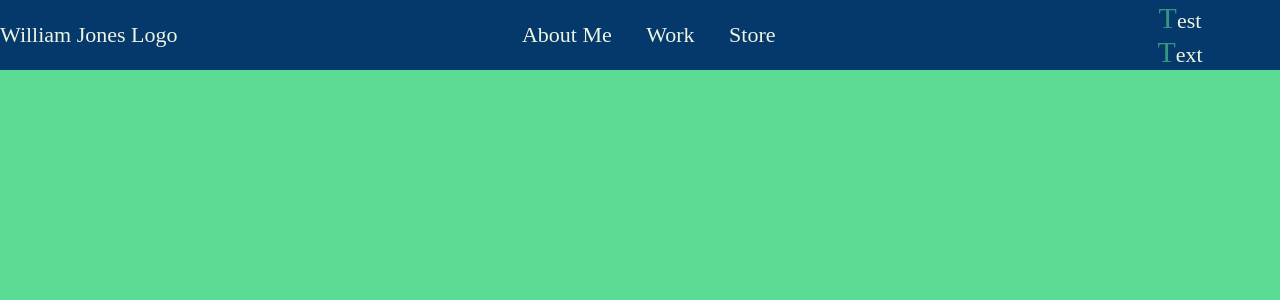
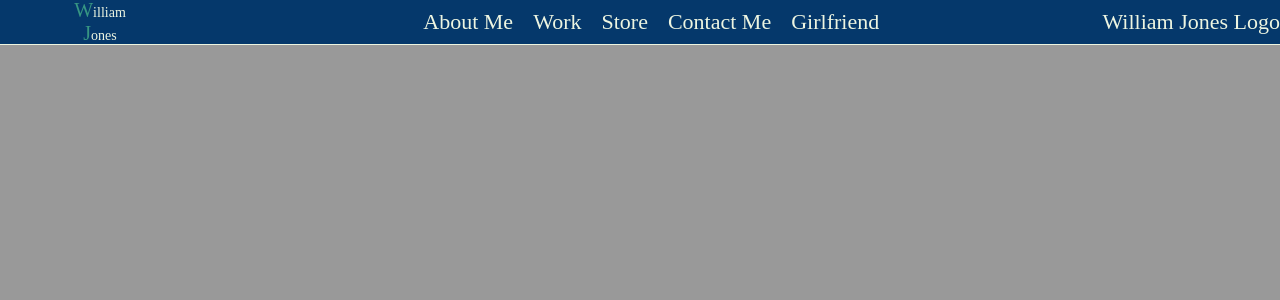
Before and after one commit to wjonesusna2012/my-site, a React (Create React App) app: page / in a window 1280 px wide. Shown: the top 300 px of the page. Built offline with nearby package versions, Linux system fonts and the light colour scheme.

Commit message:
Added in Theme Provider for global store of menuItems across multiple components

```diff
--- a/src/App.js
+++ b/src/App.js
@@ -1,11 +1,15 @@
 import React from 'react';
 import './App.css';
 import NavigationMenu from './navigation/navigationMenu';
-
+// import Card from './card/card';
 function App() {
   return (
     <div className="App">
       <NavigationMenu />
+      {/* <Card
+        description="This is a random image I found using unsplash.it by putting in the desired dimensions of what I wish to acquire. Pretty cool, huh? Also my doggy is cute."
+        imageName="test.jpg"
+      /> */}
     </div>
   );
 }
--- a/src/navigation/constants.tsx
+++ b/src/navigation/constants.tsx
@@ -14,7 +14,7 @@ export const AboutMeElements: Array<NavigationGridElement> = [
   { elementName: 'education', elementText: 'Education' },
 ];
 export const WorkElements: Array<NavigationGridElement> = [
-  { elementName: 'frontend', elementText: 'Front End' },
+  { elementName: 'frontend', elementText: 'Frontend' },
   { elementName: 'backend', elementText: 'Backend' },
   { elementName: 'navy', elementText: 'Navy' },
 ];
@@ -24,12 +24,23 @@ export const StoreElements: Array<NavigationGridElement> = [
   { elementName: 'projects', elementText: 'Project Materials' },
 ];
 
+export const contactElements: Array<NavigationGridElement> = [
+  { elementName: 'email', elementText: 'Email' },
+  { elementName: 'phone', elementText: 'Phone' },
+];
+
+export const girlfriendElements: Array<NavigationGridElement> = [
+  { elementName: 'job', elementText: 'Job' },
+  { elementName: 'personal', elementText: 'Children\'s School', }
+];
+
 export const menuElements: Array<MenuElement> = [
   { menuElementName: 'about', menuElementText: 'About Me', menuElementArray: AboutMeElements, },
   { menuElementName: 'work', menuElementText: 'Work', menuElementArray: WorkElements },
   { menuElementName: 'store', menuElementText: 'Store', menuElementArray: StoreElements },
+  { menuElementName: 'contact', menuElementText: 'Contact Me', menuElementArray: contactElements },
+  { menuElementName: 'girlfriend', menuElementText: 'Girlfriend', menuElementArray: girlfriendElements },
 ];
 
-
-export const wWords = ['Weather', 'Watermelon', 'Witchcraft'];
-export const jWords = ['Jackalope', 'Jezabelle', 'Jazz'];
+export const wWords = ['Wounded', 'Woodworking', 'Weather', 'Wombo', 'Warrior'];
+export const jWords = ['Jack-of-all-trades', 'Jira', 'Jazz', 'Jock', 'Jabberwocky', 'Juxtaposition', 'Jack-o-lantern'];
--- a/src/navigation/gridElement.tsx
+++ b/src/navigation/gridElement.tsx
@@ -1,27 +1,45 @@
 import * as React from 'react';
-import { useState } from 'react';
 import { NavigationGridElement } from './constants';
 import '../styles/navigation.css';
+import { MyContextProps, MyContext } from '../themes/themeProvider';
 
 interface GridElementProps {
   elements: Array<NavigationGridElement>,
   elementText: string,
-  expanded: boolean,
-  onClick: () => void,
+  elementName: string,
 }
 
-const GridElement: React.FC<GridElementProps> = ({elements, expanded, elementText}) => {
-  const [selectedElement, setSelectedElement] = useState('');
+const GridElement: React.FC<GridElementProps> = ({elements, elementName, elementText}) => {
+  // Type cannot be undefined once used
+  const context: MyContextProps | undefined = React.useContext<MyContextProps | undefined>(MyContext)!;
+  const { selected, setSelected } = context;
+  const onClickHandler = (e: React.MouseEvent) => {
+    e.preventDefault();
+    if (selected.expandedMenu === elementName) {
+      setSelected({selected: { selectedElement: selected.selectedElement, selectedMenu: selected.selectedMenu, expandedMenu: ''}});
+    } else {
+      setSelected({selected: { selectedElement: selected.selectedElement, selectedMenu: selected.selectedMenu, expandedMenu: elementName}});
+    }
+  };
   return (
-    <li className="NavFlexItemStatic">
+    <li
+      className={`NavFlexItemStatic ${elementName === selected.expandedMenu ? 'Expanded' : 'NotExpanded'} ${selected.selectedMenu === elementName ? 'SelectedSubItem' : ''}`}
+      onClick={onClickHandler}
+    >
       {elementText}
-      {expanded && elements.map(e =>{
+      {elementName === selected.expandedMenu ? (<div className="NavSubItem">
+        {elements.map(e => {
         return (
-          <div id={e.elementName} onClick={() => setSelectedElement(e.elementName)} className={`{selectedElement === e.elementName ? 'selected NavSubItem' : 'unselected NavSubItem'}`}>
-            {e.elementText}
-          </div>
+            <div id={e.elementName} onClick={(m: React.MouseEvent<HTMLDivElement>) => {
+                m.stopPropagation();
+                setSelected({selected: { expandedMenu: selected.expandedMenu, selectedElement: e.elementName, selectedMenu: elementName }});
+              }}
+              className={`SubMenuItem ${selected.selectedElement === e.elementName ? 'selected' : 'unselected'}`}>
+              {e.elementText}
+            </div>
         );
         })}
+        </div>) : ''}
     </li>
   );
 };
--- a/src/navigation/nameRandomizer.tsx
+++ b/src/navigation/nameRandomizer.tsx
@@ -2,7 +2,7 @@ import { random } from 'lodash';
 import React, { useState } from 'react';
 import { wWords, jWords } from './constants';
 const NameRandomizer: React.FC = () => {
-  const [inputWords, setInputWords] = useState<Array<string>>(['Test', 'Text']);
+  const [inputWords, setInputWords] = useState<Array<string>>(['William', 'Jones']);
   const getRandomWords = (firstArray: Array<string>, secondArray: Array<string>) => {
     const rand1 = random(0, firstArray.length - 1);
     const rand2 = random(0, secondArray.length - 1);
--- a/src/navigation/navigationMenu.tsx
+++ b/src/navigation/navigationMenu.tsx
@@ -3,36 +3,28 @@ import _ from 'lodash';
 import { menuElements, NavigationGridElement } from './constants';
 import GridElement from './gridElement';
 import NameRandomizer from './nameRandomizer';
+import ThemeProvider from '../themes/themeProvider';
 const NavigationMenu: React.FunctionComponent = () => {
-  const [expandedElements, setExpandedElements] = useState<Array<String>>([]);
-  const toggleExpandedElements = (elementArray: Array<String>, elementToToggle: String) => {
-    setExpandedElements(_.xor(elementArray, [elementToToggle]));
-  };
-  console.log('HERE');
-
   return (
     <div className="NavFlexContainer">
-      <div className="NavFlexItemStatic">William Jones Logo</div>
+      <NameRandomizer />
       <div className="NavFlexItemGrow">
-
         <nav className="navigationBar">
           <ul>
+            <ThemeProvider>
               {menuElements.map((element) => (
                 <GridElement
                   elements={element.menuElementArray}
-                expanded={_.includes(expandedElements, element.menuElementName)}
-                onClick={() => {
-                  console.log('HELLO');
-                  toggleExpandedElements(expandedElements, element.menuElementName)
-                }}
                   key={`GridElement${element.menuElementName}`}
                   elementText={element.menuElementText}
+                  elementName={element.menuElementName}
               ></GridElement>
               ))}
+            </ThemeProvider>
           </ul>
         </nav>
       </div>
-      <NameRandomizer />
+      <div className="NavFlexItemStatic">William Jones Logo</div>
     </div>
   );
 };
--- /dev/null
+++ b/src/styles/card.css
@@ -0,0 +1,42 @@
+img {
+  display: block;
+}
+
+:root {
+  --main-background: #5CDB95;
+  --main-text: #EDF5E1;
+  --alt-text: #05386B;
+  --highlight: #379683;
+  --light-highlight: #8EE4AF;
+}
+
+.CardContainer {
+  position: relative;
+  display: inline-block;
+}
+
+.CardDescription {
+  opacity: 0.2;
+  position: absolute;
+  bottom: 0;
+  width: 100%;
+  background-color: var(--alt-text);
+  color: var(--main-text);
+}
+
+.CardDescription:hover {
+  opacity: 0.8;
+  transition: opacity ease-in 300ms;
+}
+
+.LeftArrow {
+  position: absolute;
+  bottom: 200px;
+  left:0;
+}
+
+.RightArrow {
+  position: absolute;
+  bottom: 200px;
+  right:0;
+}
--- a/src/styles/navigation.css
+++ b/src/styles/navigation.css
@@ -3,12 +3,15 @@
   --main-text: #EDF5E1;
   --alt-text: #05386B;
   --highlight: #379683;
+  --grey-background: rgba(111,111,111,0.7);
   --light-highlight: #8EE4AF;
+  --highlight-faded: rgba(55,150,99,0.4);
+  --halfway: rgba(45, 103, 103, 0.7);
 }
 
 body {
   height: 100%;
-  background-color: var(--main-background);
+  background-color: var(--grey-background);
   font-family: Copperplate;
 }
 
@@ -21,6 +24,8 @@ body {
   flex-wrap: nowrap;
   align-items: center;
   font-size: 22px;
+  height: 2em;
+  border-bottom: 1px solid var(--main-text);
 }
 
 .NavFlexItemGrow {
@@ -36,10 +41,13 @@ body {
 
 .NavSubItem {
   position: absolute;
+  min-width: 100%;
+  left: 0;
 }
 
 .navigationBar {
   margin: 0;
+  height: 2em;
 }
 
 nav ul {
@@ -48,38 +56,89 @@ nav ul {
   flex-direction: row;
   justify-content: center;
   align-items: center;
+  margin-block-start: 0;
+  margin-block-end: 0;
+  margin-inline-start: 0px;
+  margin-inline-end: 0px;
+  padding-inline-start: 0px;
+  height: 2em;
 }
 
 nav ul li {
-  margin: 0px 2%;
+  padding: 0 10px;
+  height: 2em;
+  line-height: 2em;
+  text-align: center;
 }
 
-nav ul li::before {
+nav ul li.Expanded {
+  animation: backPulse 1000ms ease-in-out 0s 1 alternate forwards;
+}
+
+nav ul li.NotExpanded::before {
   content: '';
-  top: -5px;
   left: 10%;
+  top: 2px;
   width: 0;
   height: 4px;
-  background-color: var(--light-highlight);
+  background-color: var(--main-text);
   border-radius: 2px;
   display: inline-block;
   position: absolute;
 }
 
-nav ul li:hover::before {
+nav ul li.NotExpanded:hover::before {
   width: 80%;
-  transition: width 250ms ease-in;
+  transition: width 100ms ease-in;
+}
+
+nav ul li.SelectedSubItem {
+  color: var(--light-highlight);
+}
+
+div .SubMenuItem {
+  border: 1px solid var(--main-text);
+  border-top: 0;
+  display: block;
+  padding: 10px;
+  text-align: left;
+  white-space: nowrap;
+  color: var(--main-text)
+}
+
+.NavSubItem:first-child {
+  border-top: 1px solid var(--main-text);
+}
+
+@keyframes backPulse {
+  0% {
+    background-color: var(--alt-text);
+  }
+  20% {
+    background-color: var(--highlight-faded);
+  }
+  40% {
+    background-color: var(--halfway);
+  }
+  100% {
+    background-color: var(--highlight-faded);
+  }
 }
 
 div .selected {
-  background-color: rgba(230, 230, 230, 1.0);
+  background-color: var(--grey-background);
 }
 
 div .unselected {
-  background-color: rgba(150, 150, 150, 1.0);
+  background-color: var(--alt-text);
+}
+
+.firstLetterEmphasized {
+  display: block;
+  font-size: 14px;
 }
 
 .firstLetterEmphasized::first-letter {
   color: var(--highlight);
-  font-size: 30px;
+  font-size: 20px;
 }
--- /dev/null
+++ b/src/themes/themeProvider.tsx
@@ -0,0 +1,43 @@
+import React, { useState } from 'react';
+
+export interface MyContextProps {
+  selected: {
+    selectedMenu: string,
+    selectedElement: string,
+    expandedMenu: string,
+  },
+  setSelected: (selected: MyThemeProps) => void,
+};
+
+interface MyThemeProps {
+  selected: {
+    selectedMenu: string,
+    selectedElement: string,
+    expandedMenu: string,
+  },
+}
+
+const defaultContextProps: MyThemeProps = {
+  selected: {
+    selectedMenu: '',
+    selectedElement: '',
+    expandedMenu: '',
+  },
+};
+
+// Create a new context instance with undefined values so that we can pass down
+// an update function to the context provider.
+
+export const MyContext = React.createContext<MyContextProps | undefined>(undefined);
+
+const ThemeProvider: React.FC = ({children}) => {
+  const [selectedObject, setSelected] = useState<MyThemeProps>(defaultContextProps);
+
+  return (
+    <MyContext.Provider value={{ selected: selectedObject.selected, setSelected}}>
+      {children}
+    </MyContext.Provider>
+  )
+};
+
+export default ThemeProvider;
```
Also changed, not shown: src/card/card.tsx (added, +21 -0 lines). Lines whose indentation alone changed are shown as unchanged.
